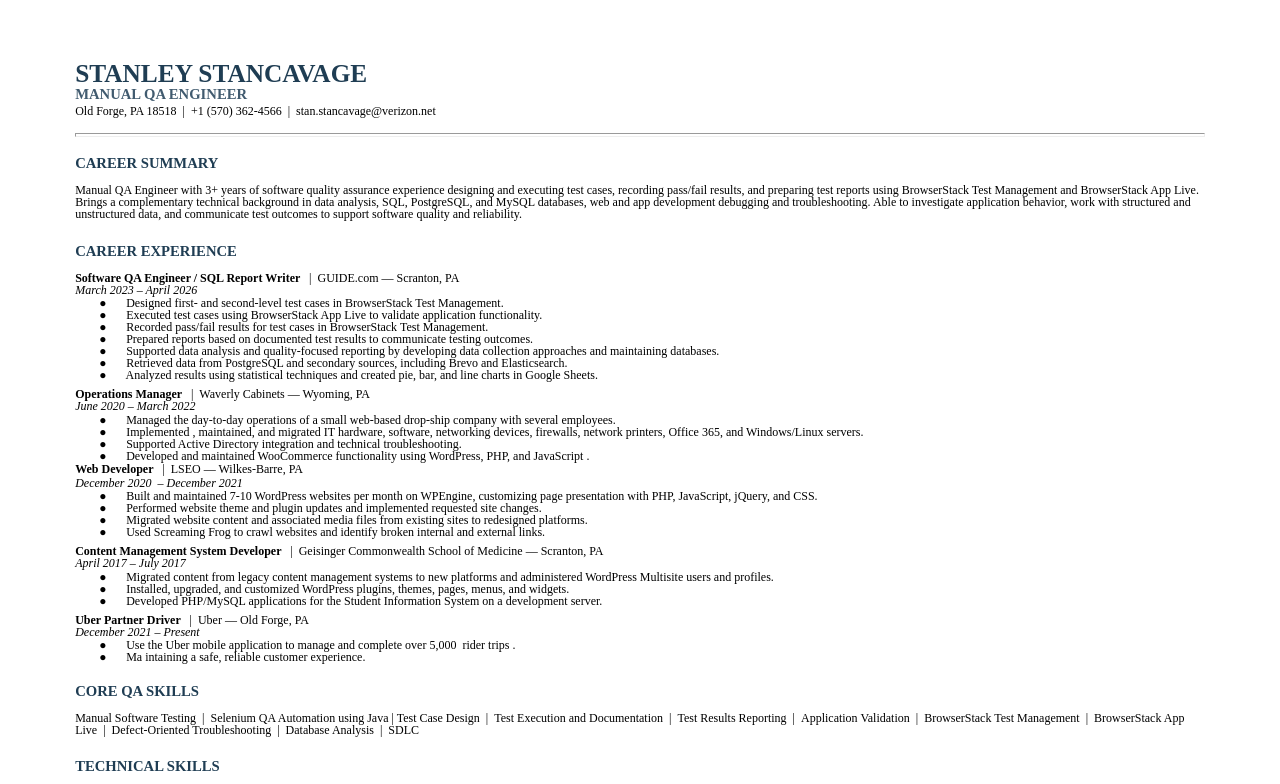
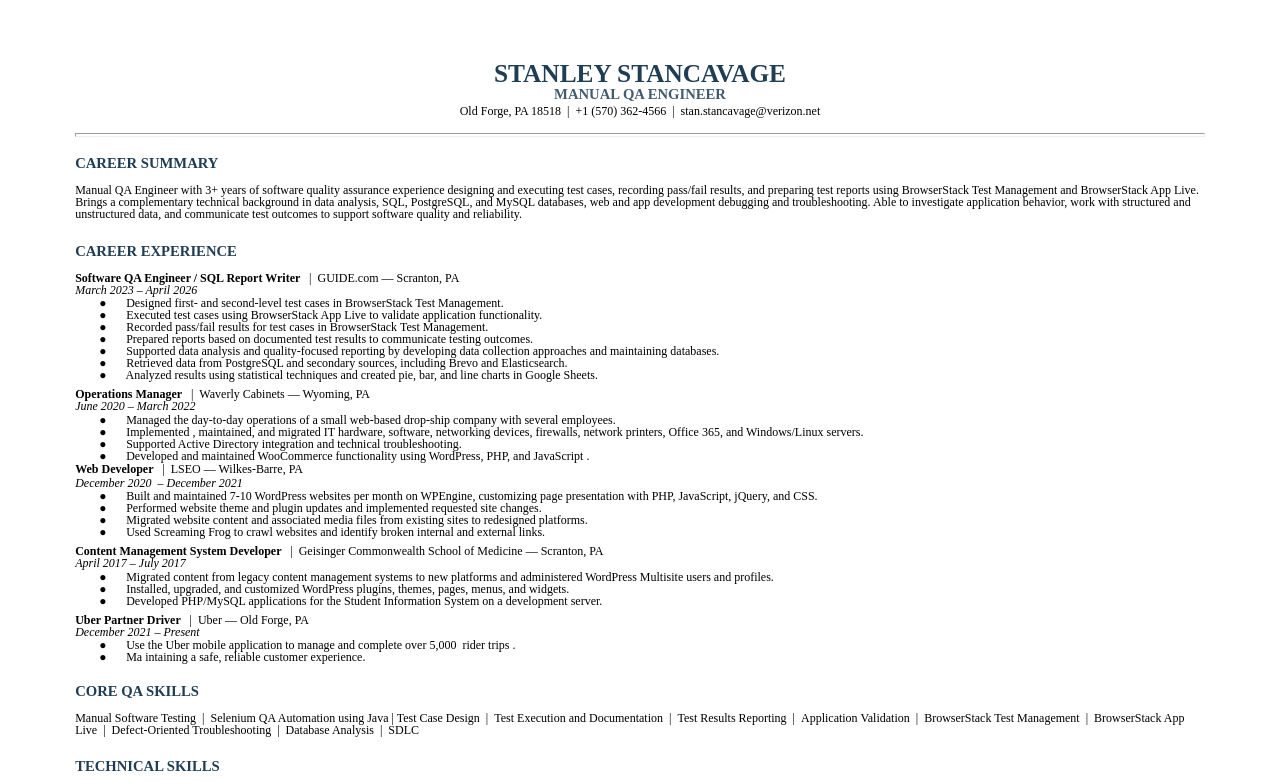
Before and after one commit to stanstancavage-rgb/https-stanstancavage-rgb.github.io, a plain HTML site: page resume.html in a window 1280 px wide. Shown: the top 784 px of the page. Drawn offline with Linux system fonts and the light colour scheme.

```diff
--- a/resume.html
+++ b/resume.html
@@ -8,16 +8,17 @@
     </style>
   </head>
   <body class="c14 doc-content">
-    <p class="c19"> <span class="c16 c20">
+    <p style="text-align:center" class="c19">
+      <span class="c16 c20">
         STANLEY STANCAVAGE
       </span>
     </p>
-    <p class="c18">
+    <p style="text-align:center" class="c18">
       <span class="c16 c21">
         MANUAL QA ENGINEER
       </span>
     </p>
-    <p class="c15">
+    <p style="text-align:center" class="c15">
       <span class="c0">
         Old Forge, PA 18518 &nbsp;| &nbsp;+1 (570) 362-4566 &nbsp;| &nbsp;stan.stancavage@verizon.net
       </span>
```
